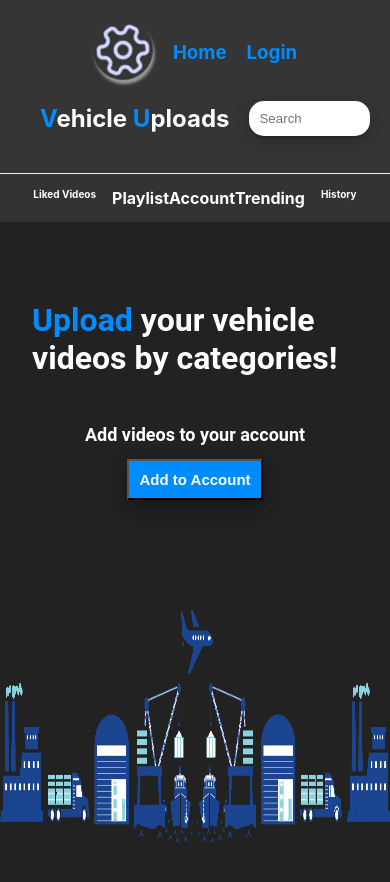
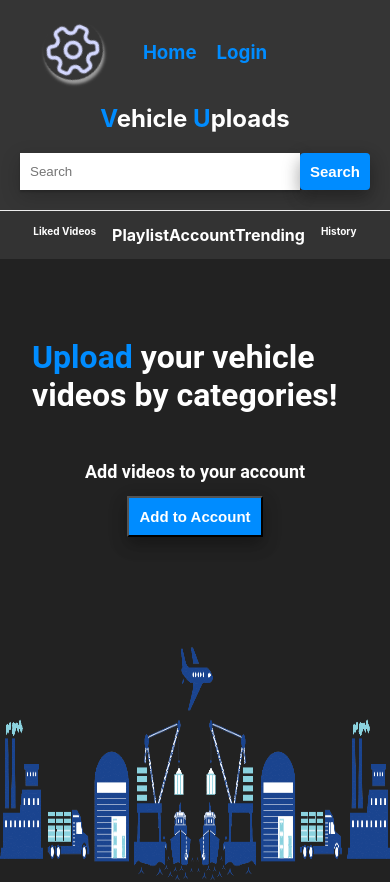
Before and after one commit to Sinuhem23/VehicleUP, a React (Create React App) app: page /signedinhome in a window 390 px wide. Shown: the top 882 px of the page. Built offline with nearby package versions, Linux system fonts and the light colour scheme; no server answers.

Commit message:
edited some mobile and mid screen along with search bar youtube api

```diff
--- a/src/App.js
+++ b/src/App.js
@@ -24,7 +24,7 @@ function App() {
   const [isLoading, setIsLoading] = useState(true);
 
   // YOUTUBE API SECTION ////////////
-  const YT_API = `https://www.googleapis.com/youtube/v3/search?&part=snippet&maxResults=25&q=${term}+models&key=${process.env.REACT_APP_YOUTUBE_API_KEY}`;
+  const YT_API = `https://www.googleapis.com/youtube/v3/search?&part=snippet&maxResults=25&q=${term}+models&key=AIzaSyB8DNHJ17xT7yTNc01rzHwVG7OFVT7AIfg`;
 
   useEffect(() => {
     console.log('useEffect runs: API fetch');
--- a/src/CSS/nav.css
+++ b/src/CSS/nav.css
@@ -21,8 +21,18 @@
   outline: 0;
   box-shadow: 0 2px 2px 0 rgba(0, 0, 0, 0.2), 0 6px 20px 0 rgba(0, 0, 0, 0.19);
 }
+.searchBtn{
+  cursor: pointer;
+  border-radius:4px;
+  border: 0;
+  outline: 0;
+}
 .website_name {
   padding: 0 20px;
+}
+.main_input{
+  display: flex;
+  grid-gap:1rem;
 }
 
 .icon-1 {
@@ -63,8 +73,19 @@
     color: white;
   }
   .search {
+    display:flex;
+    flex:none;
     order: 2 !important;
     width: 100%;
   }
+  .search input{
+    border-radius: 0;
+  }
+  .main_input{
+    display:contents;
+  }
+  .icon-1{
+    margin-left: -5rem;
+  }
   /* End of Navbar /////////////////////////// */
 }
--- a/src/Components/Nav.js
+++ b/src/Components/Nav.js
@@ -1,15 +1,30 @@
-import React from 'react';
+import React, { useState, useContext } from 'react';
 import { Link } from 'react-router-dom';
 import '../CSS/nav.css';
 import Logo from '../images/gears.png';
+import { ListContext } from '../App';
 
 export default function Nav() {
+
+const [text, setText] = useState('');
+const context = useContext(ListContext);
+ let term = context.term;
+
+ const handleSubmit = (e) => {
+    e.preventDefault();
+    let setTerm = context.setTerm;
+    setTerm(text);
+     console.log('im HERE' + term);
+  };
+
+
+
   return (
     <div>
       {/* --Navbar   -- */}
       <nav class='nav'>
         <div>
-          <a href='/'>
+          <a href='/' >
             <img class='icon-1' src={Logo}></img>
           </a>
         </div>
@@ -17,7 +32,16 @@ export default function Nav() {
           <span>V</span>ehicle <span>U</span>ploads
         </h1>
         <div class='search'>
-          <input type='search' placeholder='Search' />
+        <form className='main_input' onSubmit={handleSubmit}>
+          <input type='search'
+          onChange={(e) => setText(e.target.value)}
+          required
+          placeholder='Search' />
+           <button type='submit'
+           className='searchBtn' >
+          Search
+        </button>
+        </form>
         </div>
         <div class='icon-2'>
           <h3>
```
